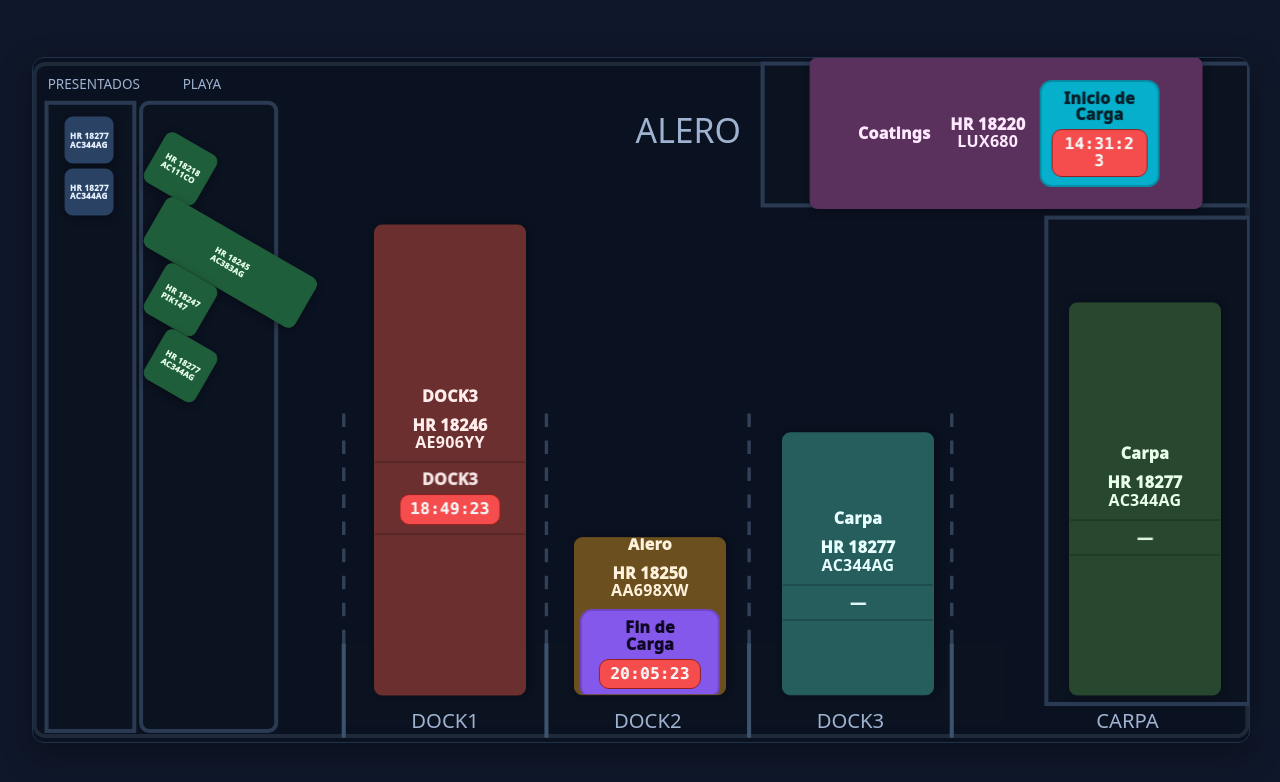
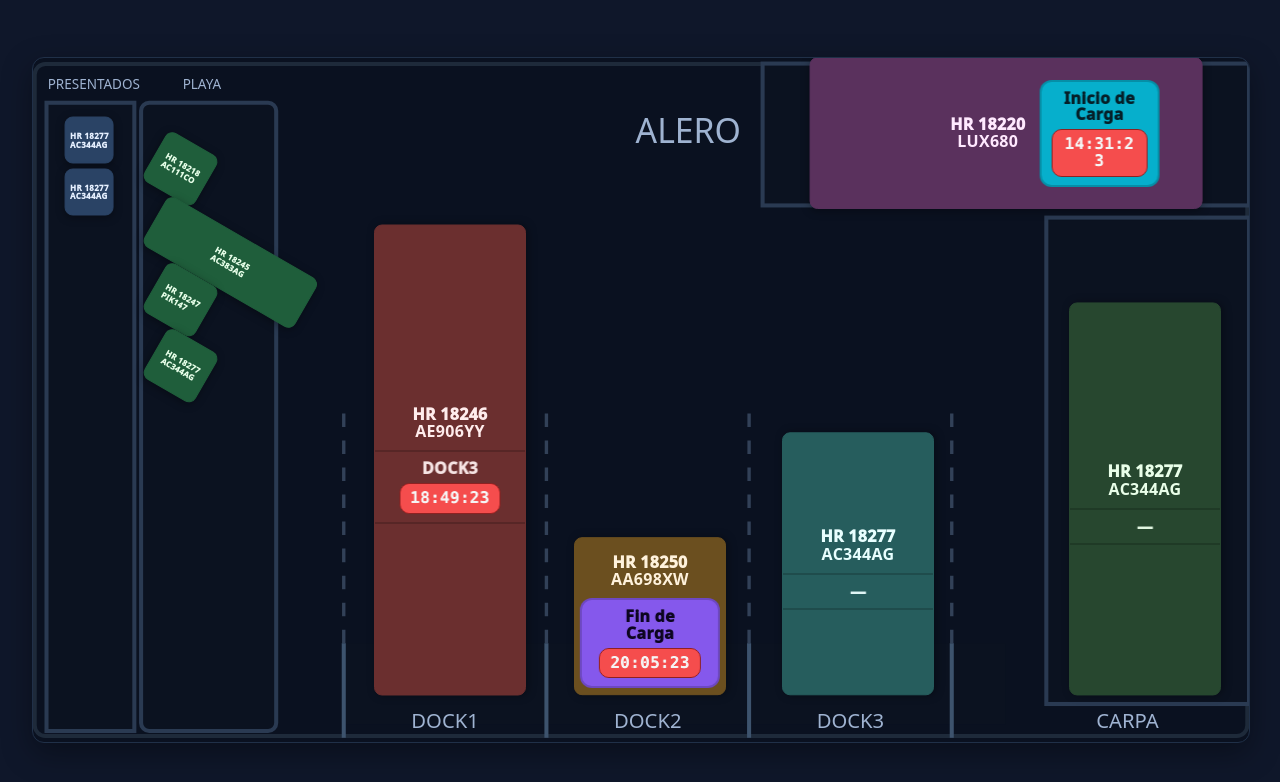
Before and after one commit to ConsultasSLI/Play2, a plain HTML site: page mapa_playa.html in a window 1280 px wide. Drawn offline with Linux system fonts and the light colour scheme; no server answers.

Commit message:
Update mapa_playa.html

```diff
--- a/mapa_playa.html
+++ b/mapa_playa.html
@@ -93,16 +93,16 @@
         <!-- Aumenté el viewBox a 180x100 y ensanché PRESENTADO y PLAYA -->
         <svg xmlns="http://www.w3.org/2000/svg" viewBox="0 0 180 100" width="100%" height="100%">
           <rect class="border" x="0.25" y="0.25" width="179.5" height="99.5" rx="1.6"/>
-          <!-- PRESENTADO: x=2, width=16 (antes 8) -->
+          <!-- PRESENTADO: x=2, width=13 -->
           <rect class="panel" x="2"  y="6" width="13" height="93" rx="0"/>
-          <!-- PLAYA: desplazado y más ancho para mantener proporción -->
+          <!-- PLAYA -->
           <rect class="panel" x="16" y="6" width="20" height="93" rx="1.2"/>
           <!-- ALERO -->
           <rect class="panel" x="108" y="0.2" width="72" height="21" rx="0"/>
           <!-- CARPA -->
           <rect class="panel" x="150" y="23" width="30" height="72" rx="0"/>
 
-          <!-- Docks inferiores (desplazados +20 respecto del original) -->
+          <!-- Docks inferiores -->
           <g id="docks">
             <rect x="46" y="86" height="12" style="fill:var(--panel);stroke:none" width="98"></rect>
             <line class="dock-part" x1="46"  y1="86" x2="46"  y2="100"></line>
@@ -142,13 +142,10 @@ var STATE={map:{width_m:140,height_m:100},docks:[
   {id:'CARPA',x:128,y:93,angle:-90,scale:3,hScale:0,stack:'upBase',sep_m:1}
 ],eqLengthsM:{'SEMI':18,'SEMI DOBLE':18,'ACOPLADO':18,'14TN':15,'8TN':12,'4TN':10,'2TN':8,'0.5TN':6},basePxH:50};
 
-/* === SLA PARAMETRIZABLE ===
-   - Cambiá minutos por evento en "defaults".
-   - Poné overrides por equipo en "byEquipo".
-*/
+/* === SLA PARAMETRIZABLE === */
 var SLA_CONFIG = {
   defaults: {
-    'ASIGNACION DE CARGA': 20,   // minutos
+    'ASIGNACION DE CARGA': 20,
     'INICIO DE CARGA': 20,
     'FIN DE CARGA': 20
   },
@@ -156,7 +153,6 @@ var SLA_CONFIG = {
     'SEMI':        { 'INICIO DE CARGA': 20, 'ASIGNACION DE CARGA': 20, 'FIN DE CARGA': 20 },
     'SEMI DOBLE':  { 'INICIO DE CARGA': 20, 'ASIGNACION DE CARGA': 20, 'FIN DE CARGA': 20 },
     '4TN':         { 'INICIO DE CARGA': 20, 'ASIGNACION DE CARGA': 20, 'FIN DE CARGA': 20 }
-    // Agregá '8TN', '14TN', etc. si querés otros tiempos
   }
 };
 
@@ -243,7 +239,7 @@ function drawTruck(cfg, trk, idx) {
 
   var isDetallada = (cfg.id === 'DOCK1' || cfg.id === 'DOCK2' || cfg.id === 'DOCK3' || cfg.id === 'ALERO' || cfg.id === 'CARPA');
   if (isDetallada) {
-    var tipo = trk.tipo_viaje || trk.tipo || trk.tipo_zona || '';
+    var tipo =  trk.tipo_zona || '';
     var hr = trk.hr || '', pat = trk.patente || '';
     var evInfo = LAST_BY_HR[String(hr)] || {};
     var evName = evInfo.name || '—', tHH = evInfo.time || '';
@@ -284,7 +280,7 @@ function drawTruck(cfg, trk, idx) {
   if (!/^(0\.5TN|2TN)$/.test(eq)) return;
 
   // Limpiamos el contenido del 'inner' y armamos 2 columnas
-  inner.className = ''; // quitamos tc/tc-h/tc-v
+  inner.className = '';
   inner.style.transform = 'rotate(' + (-(cfg.angle || 0)) + 'deg)';
   inner.style.display = 'flex';
   inner.style.flexDirection = 'row';
@@ -302,7 +298,7 @@ function drawTruck(cfg, trk, idx) {
   leftCol.style.alignItems = 'flex-start';
   leftCol.style.gap = '2px';
 
-  var lTipo = document.createElement('div');  lTipo.textContent = (trk.tipo_viaje || trk.tipo || trk.tipo_zona || '');
+  var lTipo = document.createElement('div');  lTipo.textContent = ( trk.tipo_zona || '');
   var lHR   = document.createElement('div');  lHR.innerHTML = '<b>HR ' + (trk.hr || '') + '</b>';
   var lPat  = document.createElement('div');  lPat.textContent = (trk.patente || 'S/Pat');
 
@@ -314,9 +310,8 @@ function drawTruck(cfg, trk, idx) {
   rightCol.style.flexDirection = 'column';
   rightCol.style.alignItems = 'stretch';
   rightCol.style.gap = '6px';
-  rightCol.style.minWidth = '86px'; // ancho mínimo para que el pill no colapse
+  rightCol.style.minWidth = '86px';
 
-  // Pill solo con el texto del evento
   var words = String(evName).split(' ');
   var pill2 = document.createElement('div');
   pill2.className = 'event-pill ' + pillCls;
@@ -326,7 +321,6 @@ function drawTruck(cfg, trk, idx) {
 
   rightCol.appendChild(pill2);
 
-  // Timer debajo del pill (si hay hora)
   if (start) {
     var tim = document.createElement('div');
     tim.className = 'timer';
@@ -341,12 +335,8 @@ function drawTruck(cfg, trk, idx) {
 
    // --- Autosize para que todo entre sin ocultarse ---
   var isHalf = /^0\.5TN$/.test(eq);
-
-  // base más chica si es 0.5TN
   var fsBase = Math.max(8, Math.floor(hPx * (isHalf ? 0.19 : 0.20)));
   var fsPill = Math.max(8, fsBase - (isHalf ? 2 : 1));
-
-  // pill y columna derecha un poco más angostos en 0.5TN
   rightCol.style.minWidth = isHalf ? '74px' : '86px';
   pill2.style.padding = isHalf ? '3px 5px' : '4px 6px';
 
@@ -384,7 +374,7 @@ function drawTruck(cfg, trk, idx) {
 
     // ======= AUTOSIZE PARA QUE QUEPA =======
     var bases = Math.floor(STATE.basePxH * (cfg.hScale || cfg.scale || 1));
-    var fs = Math.max(9, Math.min(Math.floor(bases * 0.36), 18)); // heurística inicial
+    var fs = Math.max(9, Math.min(Math.floor(bases * 0.36), 18));
 
     var lines = raw.querySelectorAll('.big');
     lines.forEach(n => {
@@ -424,10 +414,8 @@ for (var i = 0; i < STATE.docks.length; i++) {
   var px0 = toPx(0,0), sx = px0.sx, sy = px0.sy;
   var rad = (baseCfg.angle || 0) * Math.PI / 180;
 
-  // separación pequeña y pareja
-  var sepM = 2; // probá 0.3–0.6 a gusto
+  var sepM = 2;
 
-  // altura proyectada vertical (px) de un camión rotado a 45°
   function projVertPx(trk){
     var Lm  = 1;
     var hPx = STATE.basePxH * (baseCfg.hScale || baseCfg.scale || 1);
@@ -435,10 +423,8 @@ for (var i = 0; i < STATE.docks.length; i++) {
     return Math.abs(wPx * Math.sin(rad)) + Math.abs(hPx * Math.cos(rad));
   }
 
-  // precalcular alturas proyectadas
   var Hpx = list.map(projVertPx);
 
-  // apilamos por CENTROS usando mitad-mitad -> sin solapes ni “huecos”
   var yCenter = baseCfg.y;
   for (var j = 0; j < list.length; j++) {
     var cfgItem = Object.assign({}, baseCfg, { y: yCenter, stack: 'none' });
@@ -480,17 +466,47 @@ function setupLiveTimers(){
   tick(); timerHandle=setInterval(tick,1000);
 }
 
-/* ==== Carga JSON (Drive Apps Script puente) ==== */
-var JSON_URL= 'https://script.google.com/macros/s/AKfycbwW8_C7xDTOGiqda99_b5vM8lEV4WwqX78DUvx3pFG26kZ9N3_d5agZ1TbJXtUD2zcQ/exec';
+/* ==== Carga JSON (Drive Apps Script puente) + Auto-Refresh ==== */
+var JSON_URL='https://script.google.com/macros/s/AKfycbwW8_C7xDTOGiqda99_b5vM8lEV4WwqX78DUvx3pFG26kZ9N3_d5agZ1TbJXtUD2zcQ/exec';
+var REFRESH_MS=60000;           // 60 segundos
+var isLoading=false;            // evita solapes si una carga tarda
+var refreshHandle=null;
+
 function loadHoy(){
+  if(isLoading) return;
+  isLoading=true;
+  loading.style.display='block';
   loading.textContent='Cargando…';
-  fetch(JSON_URL,{cache:'no-store',mode:'cors'})
+
+  // cache-buster para asegurarnos que no venga del cache del navegador/proxy
+  var url = JSON_URL + (JSON_URL.indexOf('?')>-1?'&':'?') + 't=' + Date.now();
+
+  fetch(url,{cache:'no-store',mode:'cors'})
     .then(res=>{if(!res.ok)throw new Error('HTTP '+res.status);return res.text();})
     .then(txt=>{var data=JSON.parse(txt);render(data);})
-    .catch(e=>{console.warn('Fallo remoto, uso SAMPLE_JSON',e);render(SAMPLE_JSON);});
+    .catch(e=>{console.warn('Fallo remoto, uso SAMPLE_JSON',e);render(SAMPLE_JSON);})
+    .finally(()=>{isLoading=false; loading.style.display='none';});
 }
+
+// Re-render on resize
 window.addEventListener('resize',()=>{if(window.__lastData)render(window.__lastData);});
+
+// Auto-refresh cada 60s. Pausa si la pestaña está oculta y retoma al volver.
+function startAutoRefresh(){
+  stopAutoRefresh();
+  refreshHandle=setInterval(()=>{ if(!document.hidden){ loadHoy(); } }, REFRESH_MS);
+}
+function stopAutoRefresh(){
+  if(refreshHandle){ clearInterval(refreshHandle); refreshHandle=null; }
+}
+document.addEventListener('visibilitychange',()=>{
+  if(document.hidden){ stopAutoRefresh(); }
+  else { loadHoy(); startAutoRefresh(); }
+});
+
+// Primera carga + arranque del ciclo
 loadHoy();
+startAutoRefresh();
 </script>
 </body>
 </html>
```
